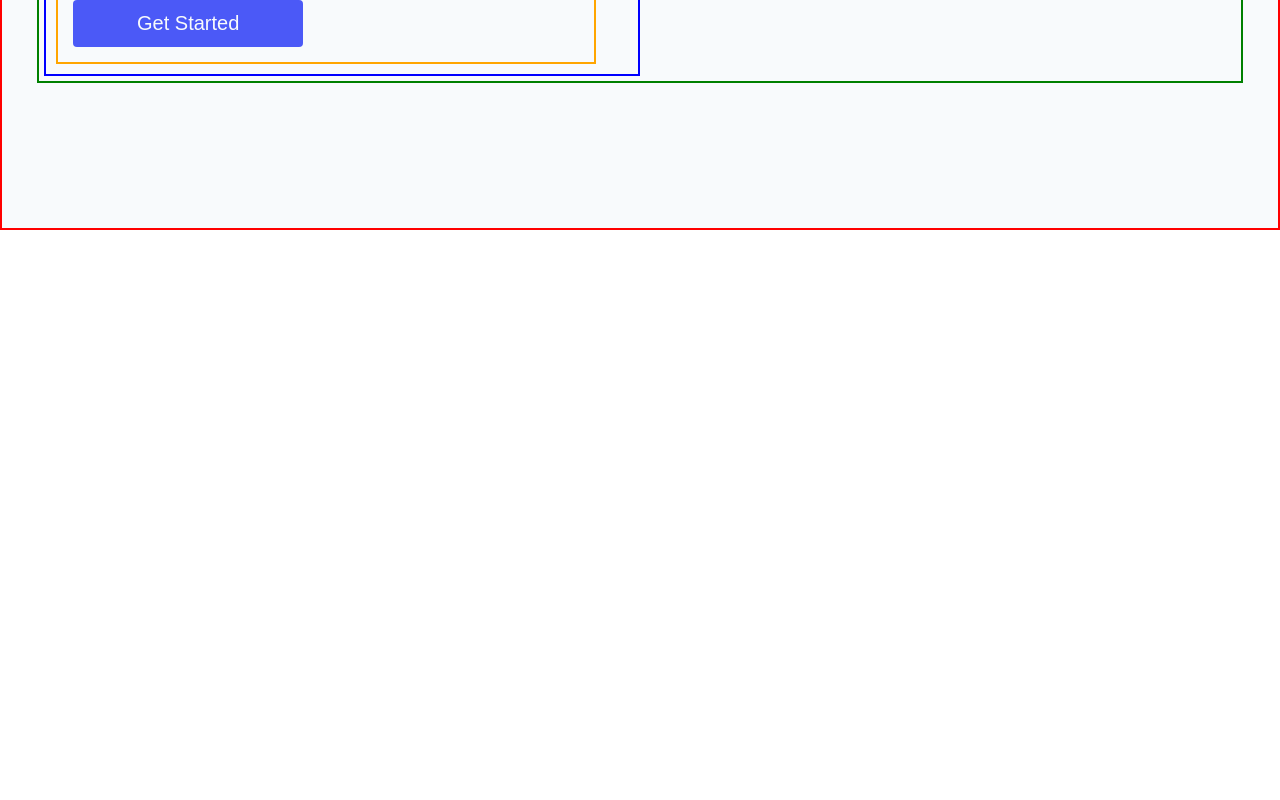
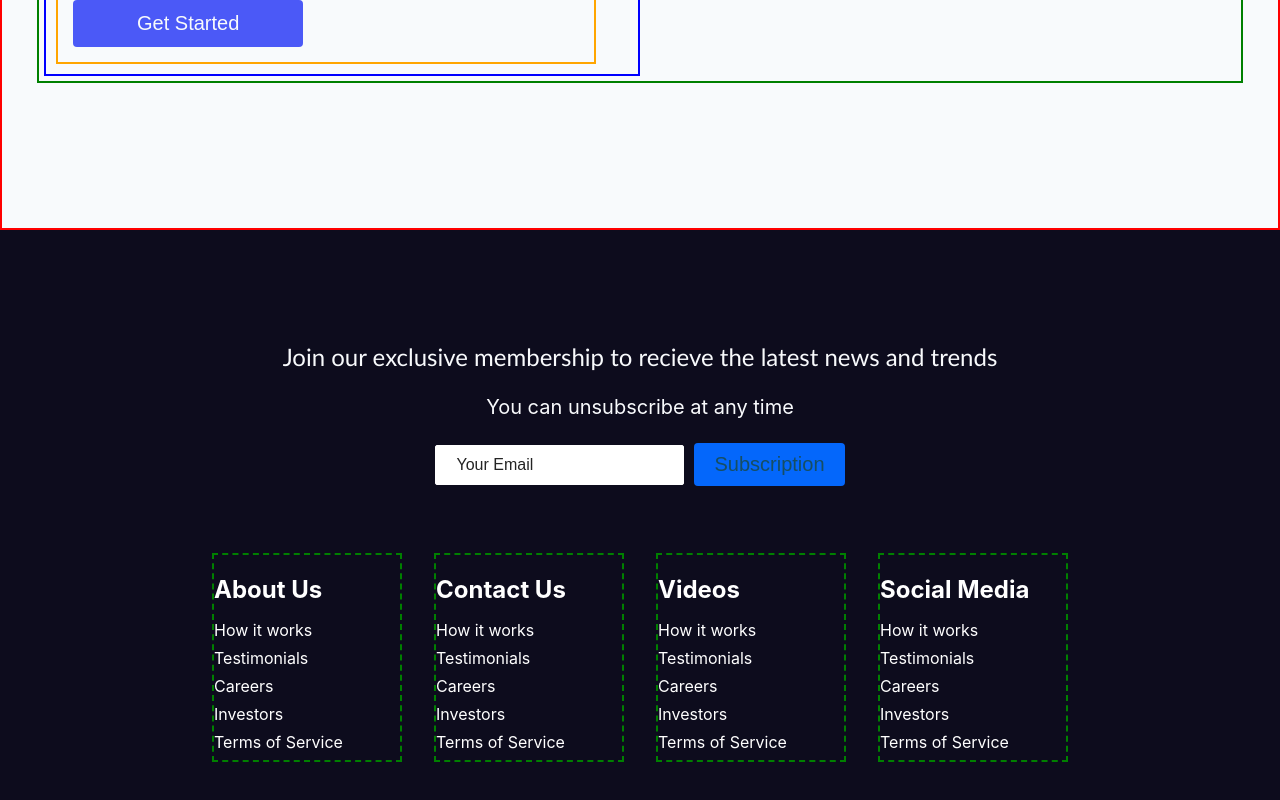
Before and after one commit to Dudi1896/react-web-styled-comp-v1, a React (Create React App) app: page / in a window 1280 px wide. Shown: the part 2976-3776 px from the top of the page. Before the commit the page ends 3206 px from the top, so only its background shows below. Built offline with nearby package versions, Linux system fonts and the light colour scheme.

Commit message:
Footer bug fixes

```diff
--- a/src/App.js
+++ b/src/App.js
@@ -1,7 +1,7 @@
 import React from "react";
 import GlobalStyles from "./GlobalStyles";
 import { BrowserRouter as Router, Routes, Route } from "react-router-dom";
-import { Navbar } from "./Components";
+import { Navbar, Footer } from "./Components";
 import Home from "./Pages/HomePage/Home";
 
 function App() {
@@ -13,6 +13,7 @@ function App() {
         <Routes>
           <Route exact path="/" element={<Home />} />
         </Routes>
+        <Footer />
       </Router>
     </>
   );
--- a/src/Components/Footer/Footer.elements.js
+++ b/src/Components/Footer/Footer.elements.js
@@ -1,2 +1,120 @@
 import styled from "styled-components";
-import { Theme } from "../../theme";
+import { theme } from "../../theme";
+import { Link } from "react-router-dom";
+
+export const FooterContainer = styled.div`
+  background: ${({ lightBg }) =>
+    lightBg ? theme.LightPrimary : theme.primaryDark};
+  padding: 4rem 0 2rem 0;
+  display: flex;
+  flex-direction: column;
+  justify-content: center;
+  align-items: center;
+`;
+
+export const FooterSubscription = styled.section`
+  display: flex;
+  flex-direction: column;
+  justify-content: center;
+  text-align: center;
+  margin-bottom: 24px;
+  padding: 24px;
+  color: ${({ lightText }) =>
+    lightText ? theme.primaryDark : theme.LightPrimary};
+`;
+
+export const FooterSubHeading = styled.p`
+  font-family: "Trebuchet MS", "Lucida Sans Unicode", "Lucida Grande",
+    "Lucia Sans", Arial, Helvetica, sans-serif, sans-serif;
+  margin-bottom: 24px;
+  font-size: 24px;
+`;
+
+export const FooterSubText = styled.div`
+  margin-bottom: 24px;
+  font-size: 20px;
+`;
+
+export const Form = styled.form`
+  display: flex;
+  justify-content: center;
+  align-items: center;
+  padding-bottom: 3px;
+
+  @media screen and (max-width: ${theme.mobile}) {
+    flex-direction: column;
+    width: 80%;
+  }
+`;
+
+export const FormInput = styled.input`
+  padding: 10px 20px;
+  border-radius: 2px;
+  margin-right: 10px;
+  outline: none;
+  border: none;
+  font-size: 16px;
+  border: 1px solid #fff;
+
+  &::placeholder {
+    color: #242424;
+  }
+
+  @media screen and (max-width: ${({ theme }) => theme.mobile}) {
+    width: 100%;
+    margin: 0 0 16px 0;
+  }
+`;
+
+export const FooterLinksContainer = styled.div`
+  width: 100%;
+  max-width: 1000px;
+  display: flex;
+  justify-content: center;
+
+  @media screen and (max-width: ${theme.mobile}) {
+    /* flex-direction: column; */
+    padding-top: 32px;
+  }
+`;
+
+export const FooterLinksWrapper = styled.div`
+  display: flex;
+
+  @media screen and (max-width: ${theme.mobile}) {
+    flex-direction: column;
+  }
+`;
+
+export const FooterLinksItems = styled.div`
+  display: flex;
+  flex-direction: column;
+  align-items: flex-start;
+  margin: 16px;
+  text-align: left;
+  width: 190px;
+  box-sizing: border-box;
+  color: #fff;
+  border: 2px dashed green;
+
+  @media screen and (max-width: ${theme.mobile}) {
+    margin: 0;
+    padding: 10px;
+    width: 100%;
+  }
+`;
+
+export const FooterLinkTitle = styled.h2`
+  margin-bottom: 16px;
+`;
+
+export const FooterLink = styled(Link)`
+  color: #fff;
+  text-decoration: none;
+  margin-bottom: 0.5rem;
+
+  &:hover {
+    color: #0467fb;
+    transition: 0.3 ease-out;
+  }
+`;
--- a/src/Components/Footer/Footer.js
+++ b/src/Components/Footer/Footer.js
@@ -1,16 +1,79 @@
 import React from "react";
+import { Button } from "../../GlobalStyles";
+import {
+  FooterContainer,
+  FooterSubscription,
+  FooterSubHeading,
+  FooterSubText,
+  Form,
+  FormInput,
+  FooterLinksContainer,
+  FooterLinksWrapper,
+  FooterLinksItems,
+  FooterLinkTitle,
+  FooterLink,
+} from "./Footer.elements";
 
-const Footer = () => {
+const Footer = ({
+  lightBg,
+  lightText,
+  theme,
+}) => {
   return (
-    <FooterContainer>
-      <FooterSubscription>
+    <FooterContainer lightBg={lightBg}>
+      <FooterSubscription lightText={lightText}>
+        <FooterSubHeading>
+          Join our exclusive membership to recieve the latest news and trends
+        </FooterSubHeading>
+        <FooterSubText>You can unsubscribe at any time</FooterSubText>
+        <Form theme={theme}>
+          <FormInput theme={theme} name="email" type="email" placeholder="Your Email" />
+          <Button fontBig>Subscription</Button>
+        </Form>
+      </FooterSubscription>
+      <FooterLinksContainer>
+        <FooterLinksWrapper theme={theme}>
 
+          <FooterLinksItems theme={theme}>
+            <FooterLinkTitle>About Us</FooterLinkTitle>
+            <FooterLink to="sign-up">How it works</FooterLink>
+            <FooterLink to="/">Testimonials</FooterLink>
+            <FooterLink to="/">Careers</FooterLink>
+            <FooterLink to="/">Investors</FooterLink>
+            <FooterLink to="/">Terms of Service</FooterLink>
+          </FooterLinksItems>
 
+          <FooterLinksItems>
+          <FooterLinkTitle>Contact Us</FooterLinkTitle>
+            <FooterLink to="sign-up">How it works</FooterLink>
+            <FooterLink to="/">Testimonials</FooterLink>
+            <FooterLink to="/">Careers</FooterLink>
+            <FooterLink to="/">Investors</FooterLink>
+            <FooterLink to="/">Terms of Service</FooterLink>
+          </FooterLinksItems>
 
-        <FooterSubText></FooterSubText>
-      </FooterSubscription>
+          <FooterLinksItems>
+          <FooterLinkTitle>Videos</FooterLinkTitle>
+            <FooterLink to="sign-up">How it works</FooterLink>
+            <FooterLink to="/">Testimonials</FooterLink>
+            <FooterLink to="/">Careers</FooterLink>
+            <FooterLink to="/">Investors</FooterLink>
+            <FooterLink to="/">Terms of Service</FooterLink>
+          </FooterLinksItems>
+
+          <FooterLinksItems>
+          <FooterLinkTitle>Social Media</FooterLinkTitle>
+            <FooterLink to="sign-up">How it works</FooterLink>
+            <FooterLink to="/">Testimonials</FooterLink>
+            <FooterLink to="/">Careers</FooterLink>
+            <FooterLink to="/">Investors</FooterLink>
+            <FooterLink to="/">Terms of Service</FooterLink>
+          </FooterLinksItems>
+
+        </FooterLinksWrapper>
+      </FooterLinksContainer>
     </FooterContainer>
   );
 };
 
-export default FootFooterContainer;
+export default Footer;
--- a/src/Components/index.js
+++ b/src/Components/index.js
@@ -1,2 +1,3 @@
 export { default as Navbar } from "./Navbar/Navbar";
 export { default as InfoSection } from "./InfoSection/InfoSection";
+export { default as Footer } from "./Footer/Footer";
--- a/src/GlobalStyles.js
+++ b/src/GlobalStyles.js
@@ -64,6 +64,8 @@ const GlobalStyles = createGlobalStyle`
         @media screen and (max-width: 960px) {
             width: 100%;
         }
+
+
     `
 
     export default  GlobalStyles
--- a/src/theme.js
+++ b/src/theme.js
@@ -7,7 +7,7 @@ export const theme ={
     DarkPrimary: '#164E63',
     MidPrimary: '#BEC9DF',
     LightPrimary: '#F8FAFC',
-    mobile: '576px',
+    mobile: '820px',
     purplePrimary: '#4B59F7',
     bluePrimary: '#0467FB',
 }
```
Also changed, not shown: src/Components/Footer/data.js (added).
